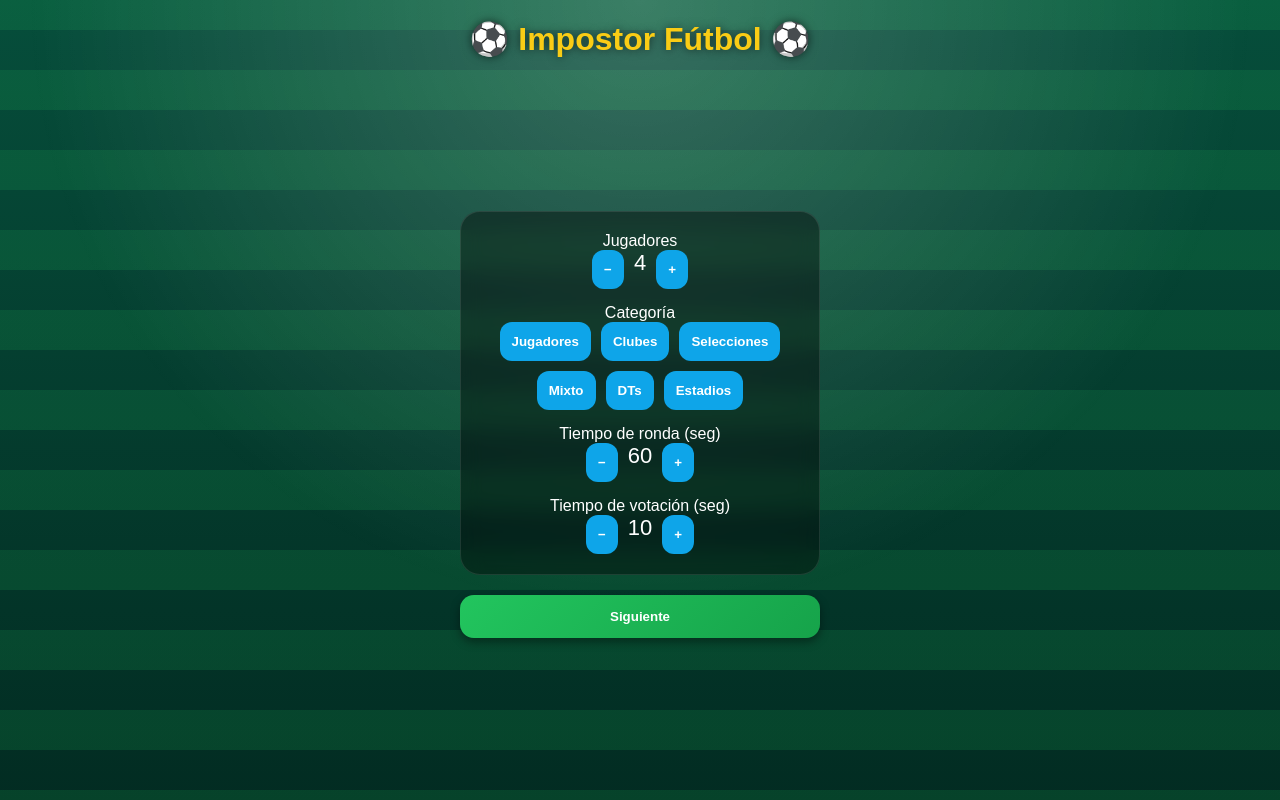
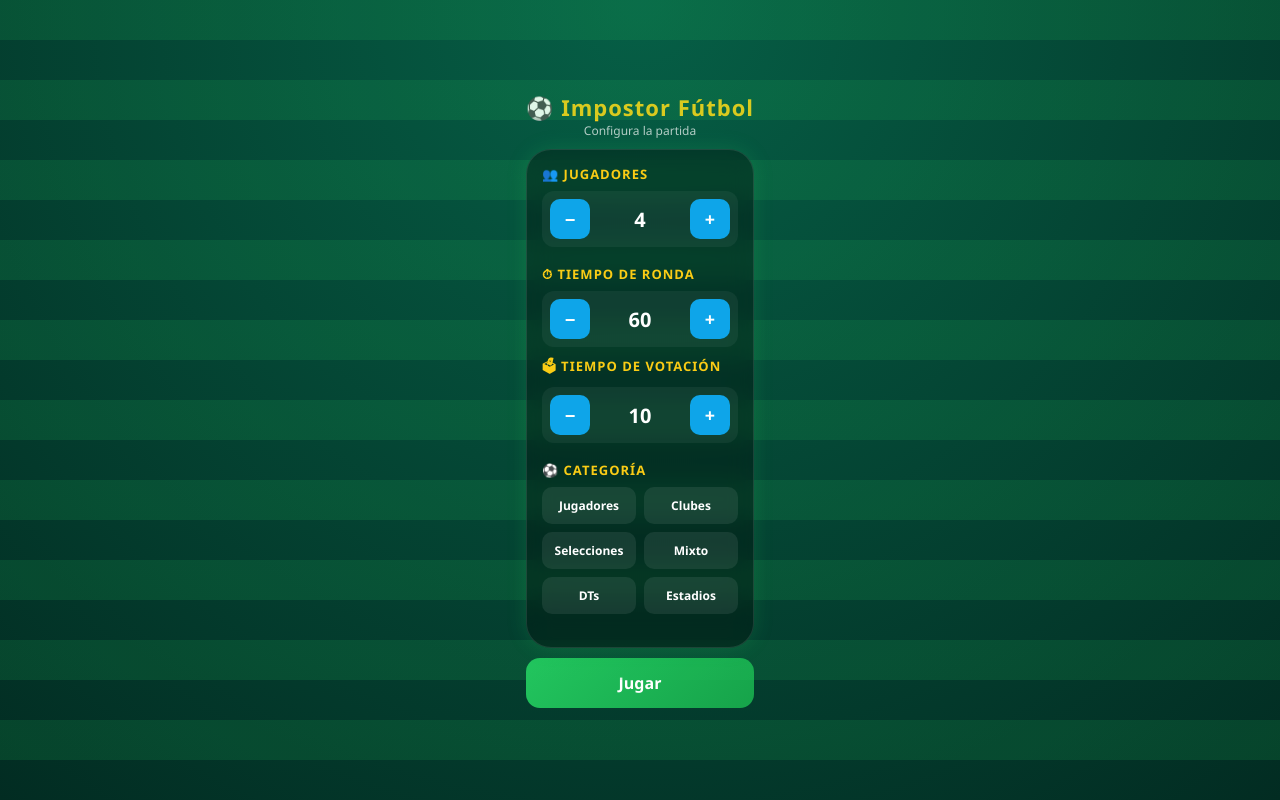
Before and after one commit to Arnoldo1512/Impostor-Futbolero, a plain HTML site: page index.html in a window 1280 px wide. Shown: the top 800 px of the page. Drawn offline with Linux system fonts and the light colour scheme.

```diff
--- a/index.html
+++ b/index.html
@@ -6,30 +6,24 @@
 <title>Impostor Fútbol</title>
 
 <style>
-* { margin:0; padding:0; box-sizing:border-box; font-family:sans-serif; }
-
-.app {
-  position: relative;
-  z-index: 2;
-}
+* { margin:0; padding:0; box-sizing:border-box; font-family: 'Segoe UI', sans-serif; }
 
 body {
-  background: linear-gradient(180deg, #064e3b, #022c22);
+  background: radial-gradient(circle at top, #065f46, #022c22);
   color: white;
   display:flex;
   justify-content:center;
   align-items:center;
   height:100vh;
-  position: relative;
-  overflow: hidden;
+  overflow:hidden;
 }
 
-/* CÉSPED ANIMADO */
+/* Fondo estadio animado */
 body::before {
-  content: "";
-  position: absolute;
-  width: 200%;
-  height: 200%;
+  content:"";
+  position:absolute;
+  width:200%;
+  height:200%;
   background: repeating-linear-gradient(
     0deg,
     rgba(34,197,94,0.15) 0px,
@@ -37,81 +31,118 @@
     transparent 40px,
     transparent 80px
   );
-  animation: moverCesped 8s linear infinite;
-  pointer-events: none;
+  animation: moverCesped 10s linear infinite;
+  pointer-events:none;
 }
 
-/* LUCES DEL ESTADIO */
-body::after {
-  content: "";
-  position: absolute;
-  width: 100%;
-  height: 100%;
-  background: radial-gradient(circle at top, rgba(255,255,255,0.2), transparent 60%);
-  animation: luces 3s ease-in-out infinite alternate;
-  pointer-events: none;
-}
-
-/* ANIMACIONES */
 @keyframes moverCesped {
   from { transform: translateY(0); }
   to { transform: translateY(-80px); }
 }
 
-.screen { display:none; flex:1; flex-direction:column; justify-content:center; align-items:center; }
-.active { display:flex; }
-
 .app {
   width:100%;
-  max-width:400px;
+  max-width:420px;
   height:100vh;
-  padding:20px;
+  padding:15px;
   display:flex;
   flex-direction:column;
+  position:relative;
+  z-index:2;
 }
 
-h1 {
+/* HEADER PRO */
+.header {
   text-align:center;
-  color:#facc15;
-  text-shadow: 0 0 10px rgba(0,0,0,0.6);
+  margin-bottom:10px;
 }
 
-
-.card {
-  background: rgba(0,0,0,0.4);
-  backdrop-filter: blur(10px);
-  padding:20px;
-  border-radius:20px;
-  width:100%;
-  text-align:center;
-  margin:10px 0;
-  border: 1px solid rgba(255,255,255,0.1);
+.header h1 {
+  font-size:22px;
+  color:#facc15;
+  letter-spacing:1px;
 }
 
-.selector { display:flex; justify-content:center; gap:10px; flex-wrap:wrap; }
+.header p {
+  font-size:12px;
+  opacity:0.7;
+}
+
+/* CARD PRINCIPAL */
+.card {
+  flex:1;
+  overflow-y:auto;
+  background: rgba(0,0,0,0.35);
+  backdrop-filter: blur(12px);
+  border-radius:25px;
+  padding:15px;
+  border:1px solid rgba(255,255,255,0.1);
+  box-shadow: 0 0 20px rgba(34,197,94,0.2);
+}
+
+/* BLOQUES */
+.bloque {
+  margin-bottom:18px;
+}
+
+.bloque h3 {
+  font-size:13px;
+  margin-bottom:8px;
+  color:#facc15;
+  text-transform:uppercase;
+  letter-spacing:1px;
+}
+
+/* SELECTORES */
+.selector {
+  display:flex;
+  align-items:center;
+  justify-content:space-between;
+  background: rgba(255,255,255,0.05);
+  border-radius:12px;
+  padding:8px;
+}
 
 .selector button {
-  padding:12px;
+  width:40px;
+  height:40px;
   border:none;
-  border-radius:12px;
+  border-radius:10px;
   background:#0ea5e9;
   color:white;
+  font-size:18px;
   font-weight:bold;
 }
 
-.selector button.activeCat {
-  background:#facc15;
-  color:black;
-}
-
-.num { font-size:22px; }
-
-.word {
-  font-size:24px;
-  margin-top:10px;
+.num {
+  font-size:20px;
   font-weight:bold;
 }
 
+/* GRID CATEGORIAS */
+.gridCategorias {
+  display:grid;
+  grid-template-columns: repeat(2,1fr);
+  gap:8px;
+}
+
+.gridCategorias button {
+  padding:10px;
+  border:none;
+  border-radius:10px;
+  background: rgba(255,255,255,0.08);
+  color:white;
+  font-size:12px;
+  font-weight:bold;
+}
+
+.gridCategorias button.activeCat {
+  background:#facc15;
+  color:black;
+  transform: scale(0.9);
+}
+
+/* BOTON PRINCIPAL */
 .btn {
   width:100%;
   padding:14px;
@@ -121,55 +152,55 @@
   margin-top:10px;
   font-weight:bold;
   color:white;
-  box-shadow: 0 4px 10px rgba(0,0,0,0.4);
-  transition:0.2s;
+  font-size:16px;
+  transition: 0.2s;
 }
 
-.btn:active {
-  transform: scale(0.92);
+.btn:hover {
+  transform: scale(1.05);
 }
 
-.playerBtn {
-  background: linear-gradient(135deg, #1e293b, #334155);
-}
 
+/* INPUT */
 input {
   width:100%;
-  padding:10px;
+  padding:12px;
   margin-top:8px;
   border-radius:10px;
   border:none;
+  background: rgba(255,255,255,0.1);
+  color:white;
 }
 
+/* TIMER */
 .timer {
-  font-size:18px;
+  font-size:14px;
   margin:5px;
-  font-weight:bold;
-  padding:5px 10px;
+  padding:6px;
   border-radius:10px;
   background: rgba(0,0,0,0.4);
 }
-/* ANIMACIONES */
-@keyframes pop {
-  0% {transform: scale(0.8); opacity:0;}
-  100% {transform: scale(1); opacity:1;}
+
+/* TEXTO PALABRA */
+.word {
+  font-size:22px;
+  font-weight:bold;
+}
+.screen {
+  display: none;
 }
 
-@keyframes shake {
-  0% {transform: translateX(0);}
-  25% {transform: translateX(-5px);}
-  50% {transform: translateX(5px);}
-  75% {transform: translateX(-5px);}
-  100% {transform: translateX(0);}
+.active {
+  display: block;
 }
 
-.word {
-  animation: pop 0.3s ease;
-  transition: 0.2s;
+.screen.active {
+  animation: aparecer 0.3s ease;
 }
 
-.timer {
-  transition: 0.2s;
+@keyframes aparecer {
+  from { opacity: 0; transform: translateY(20px); }
+  to { opacity: 1; transform: translateY(0); }
 }
 
 </style>
@@ -178,22 +209,46 @@
 
 <body>
 
-<div class="app">
-<h1>⚽ Impostor Fútbol ⚽</h1>
+<div id="inicio" class="screen active">
 
-<!-- INICIO -->
-<div id="inicio" class="screen active">
+  <div class="header">
+    <h1>⚽ Impostor Fútbol</h1>
+    <p>Configura la partida</p>
+  </div>
+
   <div class="card">
 
-    <p>Jugadores</p>
+    <!-- JUGADORES -->
+    <div class="bloque">
+      <h3>👥 Jugadores</h3>
       <div class="selector">
         <button onclick="cambiarNum(-1)">−</button>
         <div class="num" id="numJugadores">4</div>
         <button onclick="cambiarNum(1)">+</button>
       </div>
+    </div>
 
-    <p style="margin-top:15px;">Categoría</p>
+    <!-- TIEMPOS -->
+    <div class="bloque">
+      <h3>⏱ Tiempo de ronda</h3>
       <div class="selector">
+        <button onclick="cambiarTiempo('ronda', -10)">−</button>
+        <div class="num" id="tiempoRondaTxt">60</div>
+        <button onclick="cambiarTiempo('ronda', 10)">+</button>
+      </div>
+
+      <h3 style="margin-top:10px;">🗳 Tiempo de votación</h3>
+      <div class="selector">
+        <button onclick="cambiarTiempo('votacion', -5)">−</button>
+        <div class="num" id="tiempoVotacionTxt">10</div>
+        <button onclick="cambiarTiempo('votacion', 5)">+</button>
+      </div>
+    </div>
+
+    <!-- CATEGORÍAS -->
+    <div class="bloque">
+      <h3>⚽ Categoría</h3>
+      <div class="gridCategorias">
         <button onclick="seleccionarCategoria('jugadores')" id="btnJugadores">Jugadores</button>
         <button onclick="seleccionarCategoria('clubes')" id="btnClubes">Clubes</button>
         <button onclick="seleccionarCategoria('selecciones')" id="btnSelecciones">Selecciones</button>
@@ -201,26 +256,14 @@
         <button onclick="seleccionarCategoria('dts')" id="btnDts">DTs</button>
         <button onclick="seleccionarCategoria('estadios')" id="btnEstadios">Estadios</button>
       </div>
-
-    <p style="margin-top:15px;">Tiempo de ronda (seg)</p>
-<div class="selector">
-  <button onclick="cambiarTiempo('ronda', -10)">−</button>
-  <div class="num" id="tiempoRondaTxt">60</div>
-  <button onclick="cambiarTiempo('ronda', 10)">+</button>
     </div>
-
-<p style="margin-top:15px;">Tiempo de votación (seg)</p>
-<div class="selector">
-  <button onclick="cambiarTiempo('votacion', -5)">−</button>
-  <div class="num" id="tiempoVotacionTxt">10</div>
-  <button onclick="cambiarTiempo('votacion', 5)">+</button>
-</div>
-
 
   </div>
 
-  <button class="btn" onclick="irNombres()">Siguiente</button>
+  <button class="btn" onclick="irNombres()">Jugar</button>
+
 </div>
+
 
 <!-- NOMBRES -->
 <div id="nombresScreen" class="screen">
@@ -397,7 +440,7 @@
 function seleccionarCategoria(cat){
   categoriaSeleccionada = cat;
 
-  document.querySelectorAll(".selector button").forEach(b=>{
+  document.querySelectorAll(".gridCategorias button").forEach(b=>{
     b.classList.remove("activeCat");
   });
 
```
Lines whose indentation alone changed are shown as unchanged.
